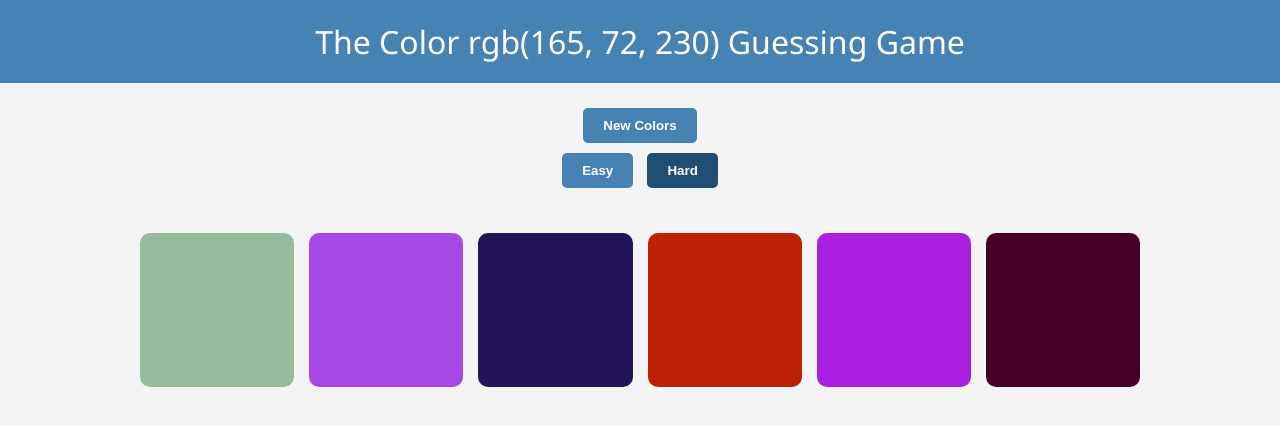
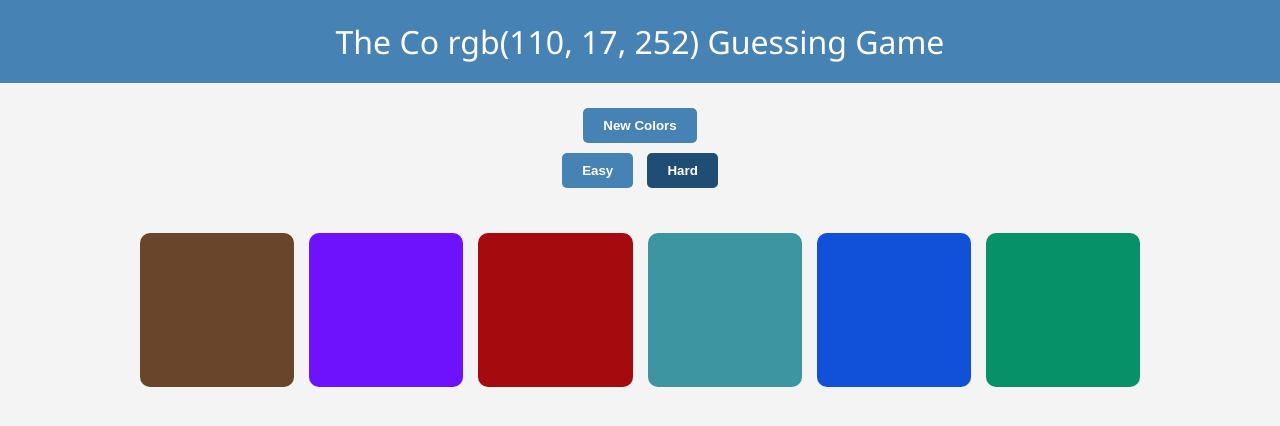
Before and after one commit to emdo2841/RGB-Game-Emmanuel-Jonathan, a plain HTML site: page index.html in a window 1280 px wide. Drawn offline with Linux system fonts and the light colour scheme.

Commit message:
my assignment

```diff
--- a/index.html
+++ b/index.html
@@ -10,7 +10,7 @@
 
 <body>
     <header id="header">
-        <h1>The Color
+        <h1>The Co
             <span id="colorDisplay"></span>
             Guessing Game
         </h1>
--- a/main.js
+++ b/main.js
@@ -1,113 +1,99 @@
-const modes = { easy: 3, hard: 6 };
-let currentMode = "hard";
-let colors = [];
-let pickedColor = "";
-let squares = [];
-let isGameOver = false;
+const difficultyMap = { easy: 3, hard: 6 };
+let currentDifficulty = "hard";
+let correctColor = "";
+let gameEnded = false;
 
-const colorDisplay = document.getElementById("colorDisplay");
-const squareContainer = document.getElementById("squareContainer");
-const messageDisplay = document.getElementById("message");
-const resetButton = document.getElementById("reset");
-const easyBtn = document.getElementById("easyBtn");
-const hardBtn = document.getElementById("hardBtn");
-const header = document.getElementById("header");
+const colorLabel = document.getElementById("colorDisplay");
+const grid = document.getElementById("squareContainer");
+const feedback = document.getElementById("message");
+const newColorBtn = document.getElementById("reset");
+const easyModeBtn = document.getElementById("easyBtn");
+const hardModeBtn = document.getElementById("hardBtn");
+const headerBar = document.getElementById("header");
 
-main();
+initGame();
 
-function main() {
-  setupModeButtons();
-  setupResetButton();
-  setupSquares(modes[currentMode]);
-  reset();
+function initGame() {
+  attachModeEvents();
+  newColorBtn.addEventListener("click", startNewRound);
+  startNewRound();
 }
 
-function setupModeButtons() {
-  easyBtn.addEventListener("click", () => {
-    currentMode = "easy";
-    toggleSelectedButton(easyBtn);
-    reset();
-  });
+function attachModeEvents() {
+  easyModeBtn.onclick = () => changeDifficulty("easy");
+  hardModeBtn.onclick = () => changeDifficulty("hard");
+}
 
-  hardBtn.addEventListener("click", () => {
-    currentMode = "hard";
-    toggleSelectedButton(hardBtn);
-    reset();
+function changeDifficulty(mode) {
+  currentDifficulty = mode;
+  easyModeBtn.classList.toggle("selected", mode === "easy");
+  hardModeBtn.classList.toggle("selected", mode === "hard");
+  startNewRound();
+}
+
+function startNewRound() {
+  gameEnded = false;
+  const boxCount = difficultyMap[currentDifficulty];
+  const colorList = Array.from({ length: boxCount }, generateRandomRGB);
+  correctColor = selectTargetColor(colorList);
+
+  colorLabel.textContent = correctColor;
+  feedback.textContent = "";
+  headerBar.style.backgroundColor = "steelblue";
+  newColorBtn.textContent = "New Colors";
+
+  renderColorBoxes(colorList);
+}
+
+function renderColorBoxes(colorArray) {
+  grid.innerHTML = "";
+
+  colorArray.forEach((color) => {
+    const box = document.createElement("div");
+    box.style.backgroundColor = color;
+    box.dataset.rgb = color;
+    box.style.cursor = "pointer";
+    box.setAttribute("tabindex", 0); // optional: keyboard accessibility
+    box.className = "square";
+
+    box.onclick = () => processGuess(box);
+    grid.appendChild(box);
   });
 }
 
-function setupResetButton() {
-  resetButton.addEventListener("click", reset);
-}
+function processGuess(box) {
+  if (gameEnded) return;
 
-function setupSquares(num) {
-  squareContainer.innerHTML = ""; // clear old squares
-  for (let i = 0; i < num; i++) {
-    const square = document.createElement("div");
-    square.classList.add("square");
-    square.addEventListener("click", () => handleSquareClick(square));
-    squareContainer.appendChild(square);
-  }
-  squares = document.querySelectorAll(".square");
-}
-
-function handleSquareClick(square) {
-  if (isGameOver) return;
-
-  const clickedColor = square.style.backgroundColor;
-  if (clickedColor === pickedColor) {
-    messageDisplay.textContent = "🎉 Correct!";
-    header.style.backgroundColor = pickedColor;
-    squares.forEach((sq) => {
-      sq.style.backgroundColor = pickedColor;
-      sq.classList.add("disabled");
-    });
-    isGameOver = true;
-    resetButton.textContent = "Play Again?";
+  const chosenColor = box.dataset.rgb;
+  if (chosenColor === correctColor) {
+    feedback.textContent = "🎉 Correct!";
+    headerBar.style.backgroundColor = correctColor;
+    updateAllBoxes(correctColor);
+    gameEnded = true;
+    newColorBtn.textContent = "Play Again?";
   } else {
-    square.style.backgroundColor = "#232323";
-    square.classList.add("disabled");
-    messageDisplay.textContent = "❌ Try Again!";
+    box.style.backgroundColor = "#232323";
+    box.style.pointerEvents = "none";
+    box.style.opacity = 0.5;
+    feedback.textContent = "❌ Try Again!";
   }
 }
 
-function reset() {
-  isGameOver = false;
-  colors = generateRandomColors(modes[currentMode]);
-  pickedColor = pickColor();
-  colorDisplay.textContent = pickedColor;
-  messageDisplay.textContent = "";
-  header.style.backgroundColor = "steelblue";
-  resetButton.textContent = "New Colors";
-
-  setupSquares(modes[currentMode]);
-  squares.forEach((square, i) => {
-    square.style.backgroundColor = colors[i];
-    square.classList.remove("disabled");
+function updateAllBoxes(color) {
+  const allBoxes = grid.querySelectorAll("[data-rgb]");
+  allBoxes.forEach((box) => {
+    box.style.backgroundColor = color;
+    box.style.pointerEvents = "none";
+    box.style.opacity = 1;
   });
 }
 
-function toggleSelectedButton(selectedBtn) {
-  easyBtn.classList.remove("selected");
-  hardBtn.classList.remove("selected");
-  selectedBtn.classList.add("selected");
+function generateRandomRGB() {
+  const random = () => Math.floor(Math.random() * 256);
+  return `rgb(${random()}, ${random()}, ${random()})`;
 }
 
-function pickColor() {
-  return colors[Math.floor(Math.random() * colors.length)];
+function selectTargetColor(colors) {
+  const index = Math.floor(Math.random() * colors.length);
+  return colors[index];
 }
-
-function generateRandomColors(num) {
-  const arr = [];
-  for (let i = 0; i < num; i++) {
-    arr.push(randomColor());
-  }
-  return arr;
-}
-
-function randomColor() {
-  const r = Math.floor(Math.random() * 256);
-  const g = Math.floor(Math.random() * 256);
-  const b = Math.floor(Math.random() * 256);
-  return `rgb(${r}, ${g}, ${b})`;
-}
```
